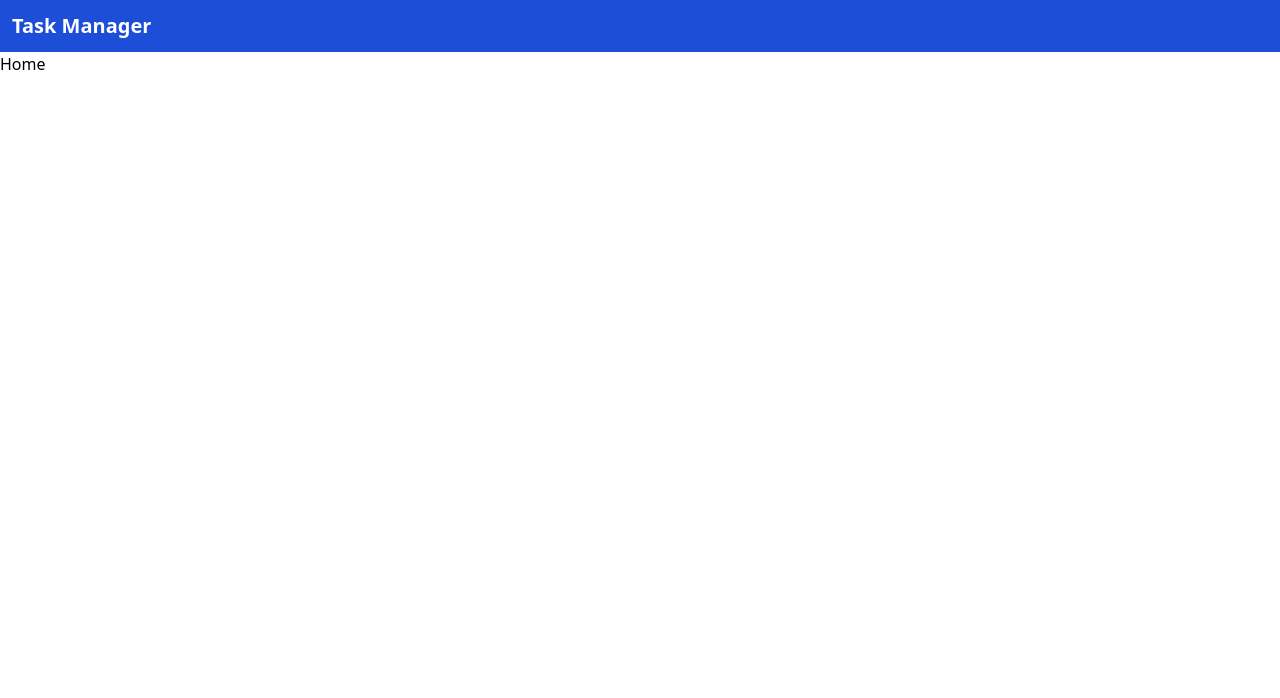
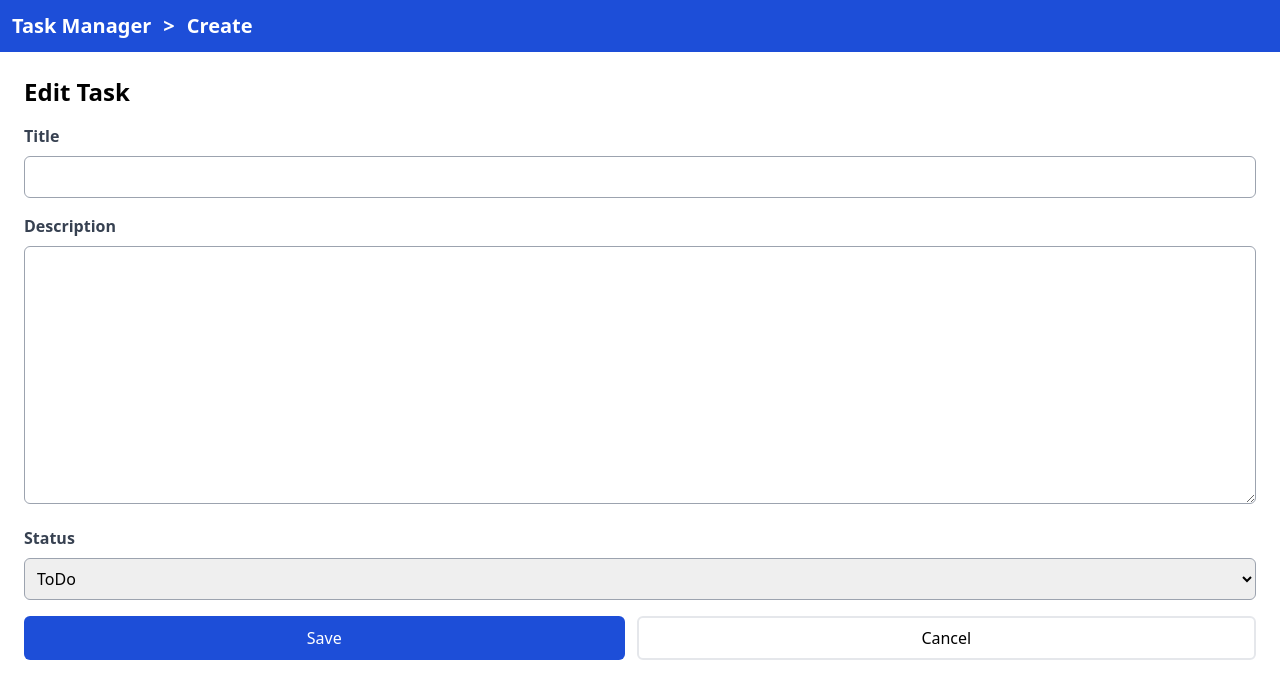
Before and after one commit to wffranco-assessments/task-manager-react, a React (Create React App) app: page /tasks/edit/1 in a window 1280 px wide. Shown: the top 698 px of the page. Built offline with nearby package versions, Linux system fonts and the light colour scheme.

Commit message:
Adding tasks store and views

```diff
--- a/src/App.js
+++ b/src/App.js
@@ -2,12 +2,13 @@ import React from "react";
 import { Provider } from "react-redux";
 import store from "./store";
 import Header from "./components/Header";
+import TaskManager from "./components/TaskManager";
 
 const App = () => {
   return (
     <Provider store={store}>
       <Header />
-      <h1>Home</h1>
+      <TaskManager />
     </Provider>
   );
 };
--- a/src/components/Header.js
+++ b/src/components/Header.js
@@ -1,11 +1,18 @@
 import React from "react";
+import { useSelector } from "react-redux";
 
 const Header = () => {
+  const section = useSelector((state) => state.section);
+
   return (
     <header>
       <nav className="bg-blue-700">
         <div className="flex gap-3 mx-auto p-3">
           <h1 className="text-white text-xl font-bold">Task Manager</h1>
+          {section ? <>
+            <h1 className="text-white text-xl font-bold">&gt;</h1>
+            <h1 className="text-white text-xl font-bold">{section}</h1>
+          </> : null}
         </div>
       </nav>
     </header>
--- a/src/components/TaskForm.js
+++ b/src/components/TaskForm.js
@@ -1,7 +1,7 @@
 import React, { useState, useEffect } from "react";
-import { useNavigate, useParams } from "react-router-dom";
+import { Link, useNavigate, useParams } from "react-router-dom";
 import { useSelector, useDispatch } from "react-redux";
-import { addTask, updateTask } from "../store";
+import { addTask, updateSection, updateTask } from "../store";
 
 const statusOptions = {
   ToDo: ['InProgress'],
@@ -20,19 +20,22 @@ const TaskForm = () => {
   const [formData, setFormData] = useState({
     title: "",
     description: "",
+    status: "ToDo",
   });
+  const [firstStatus, setFirstStatus] = useState(formData.status);
 
   useEffect(() => {
+    dispatch(updateSection("Create"));
     if (id) {
       const task = tasks.find((task) => task.id === parseInt(id));
       if (task) {
-        setFormData({
-          title: task.title,
-          description: task.description,
-        });
+        const {title, description, status} = task;
+        setFormData({title, description, status});
+        setFirstStatus(status);
+        dispatch(updateSection("Edit"));
       }
     }
-  }, [id, tasks]);
+  }, [dispatch, id, tasks]);
 
   const handleChange = (event) => {
     const { name, value } = event.target;
@@ -45,7 +48,7 @@ const TaskForm = () => {
   const handleSubmit = (event) => {
     event.preventDefault();
     if (id) {
-      dispatch(updateTask(parseInt(id), formData));
+      dispatch(updateTask({id: parseInt(id), ...formData}));
     } else {
       dispatch(addTask(formData));
     }
@@ -77,17 +80,42 @@ const TaskForm = () => {
             className="w-full border border-gray-400 p-2 rounded-md"
             id="description"
             name="description"
-            rows="3"
+            rows="10"
             value={formData.description}
             onChange={handleChange}
           ></textarea>
         </div>
-        <button
-          type="submit"
-          className="bg-blue-700 text-white py-2 px-4 rounded-md hover:bg-blue-600 transition-colors duration-300"
-        >
-          {id ? "Save" : "Create"}
-        </button>
+        {id ? (
+          <div className="mb-4">
+            <label htmlFor="status" className="block text-gray-700 font-bold mb-2">
+              Status
+            </label>
+            <select
+              className="w-full border border-gray-400 p-2 rounded-md"
+              id="status"
+              name="status"
+              value={formData.status}
+              onChange={handleChange}
+            >
+              <option key={firstStatus} value={firstStatus}>
+                {firstStatus}
+              </option>
+              {statusOptions[firstStatus].map((option) => (
+                <option key={option} value={option}>
+                  {option}
+                </option>
+              ))}
+            </select>
+          </div>
+        ) : null}
+        <div className="flex gap-3 text-center">
+          <button type="submit" className="grow bg-blue-700 text-white py-2 px-4 rounded-md hover:bg-blue-600 transition-colors duration-300">
+            {id ? "Save" : "Create"}
+          </button>
+          <Link to="/" className="grow bg-while text-black py-2 px-4 rounded-md hover:bg-gray-200 transition-colors duration-300 border-2">
+            Cancel
+          </Link>
+        </div>
       </form>
     </div>
   );
--- /dev/null
+++ b/src/components/TaskList.js
@@ -0,0 +1,65 @@
+import React, { useEffect } from "react";
+import { useSelector, useDispatch } from "react-redux";
+import { Link } from "react-router-dom";
+import { deleteTask, updateSection } from "../store";
+
+const TaskList = () => {
+  const tasks = useSelector((state) => state.tasks);
+  const dispatch = useDispatch();
+
+  const handleDelete = (id) => {
+    dispatch(deleteTask(id));
+  };
+
+  useEffect(() => {
+    dispatch(updateSection('Home'));
+  });
+
+  return (
+    <div>
+      <h1 className="text-2xl font-bold mb-4">Task List</h1>
+      <Link
+        to="/tasks/create"
+        className="bg-blue-700 text-white py-2 px-4 rounded mb-4 inline-block hover:bg-blue-800"
+      >
+        Add Task
+      </Link>
+      <table className="table-auto w-full">
+        <thead>
+          <tr className="bg-gray-200 text-gray-600 uppercase text-sm leading-normal">
+            <th className="py-3 px-6 text-left">Title</th>
+            <th className="py-3 px-6 text-left">Description</th>
+            <th className="py-3 px-6 text-left">Status</th>
+            <th className="py-3 px-6 text-center">Actions</th>
+          </tr>
+        </thead>
+        <tbody className="text-gray-600 text-sm font-light">
+          {tasks.map((task) => (
+            <tr className="border-b border-gray-200 hover:bg-gray-100" key={task.id}>
+              <td className="py-3 px-6 text-left">{task.title}</td>
+              <td className="py-3 px-6 text-left">{task.description}</td>
+              <td className="py-3 px-6 text-left">{task.status}</td>
+              <td className="py-3 px-6 text-center">
+                <Link
+                  to={`/tasks/edit/${task.id}`}
+                  className="bg-yellow-500 text-white px-2 py-1 rounded hover:bg-yellow-600 mr-2"
+                >
+                  Edit
+                </Link>
+                <button
+                  type="button"
+                  className="bg-red-500 text-white px-2 py-1 rounded hover:bg-red-600"
+                  onClick={() => handleDelete(task.id)}
+                >
+                  Delete
+                </button>
+              </td>
+            </tr>
+          ))}
+        </tbody>
+      </table>
+    </div>
+  );
+};
+
+export default TaskList;
--- /dev/null
+++ b/src/components/TaskManager.js
@@ -0,0 +1,29 @@
+import React from "react";
+import { createBrowserRouter, RouterProvider } from "react-router-dom";
+import TaskList from "./TaskList";
+import TaskForm from "./TaskForm";
+
+const router = createBrowserRouter([
+  {
+    path: "/",
+    element: <TaskList />,
+  },
+  {
+    path: "/tasks/create",
+    element: <TaskForm />,
+  },
+  {
+    path: "/tasks/edit/:id",
+    element: <TaskForm />,
+  },
+]);
+
+const TaskManager = () => {
+  return (
+    <main className="p-6">
+      <RouterProvider router={router} />
+    </main>
+  );
+};
+
+export default TaskManager;
--- a/src/store/index.js
+++ b/src/store/index.js
@@ -9,5 +9,8 @@ const store = configureStore({
   },
 });
 
-export const { addTask, updateTask, deleteTask } = taskSlice.actions;
+const { updateSection } = sectionSlice.actions;
+const { addTask, updateTask, deleteTask } = taskSlice.actions;
+
+export { addTask, updateSection, updateTask, deleteTask };
 export default store;
--- a/src/store/tasks.js
+++ b/src/store/tasks.js
@@ -5,6 +5,7 @@ export const taskSlice = createSlice({
   initialState: JSON.parse(localStorage.getItem('tasks') || '[]'),
   reducers: {
     addTask(state, action) {
+      console.log('add task');
       state.push({id: state.length + 1, ...action.payload, status: 'ToDo'});
       saveTasks(state);
     },
```
